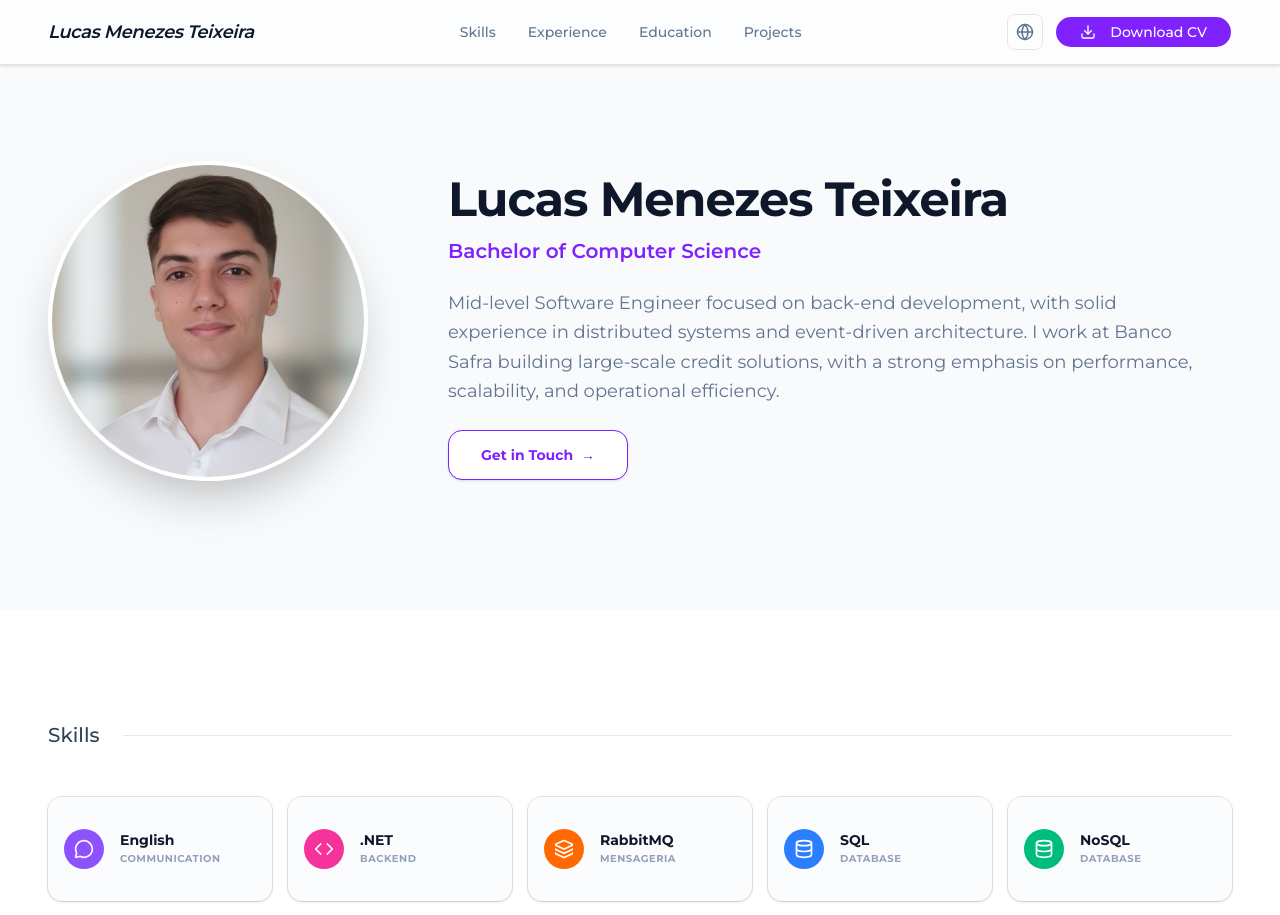
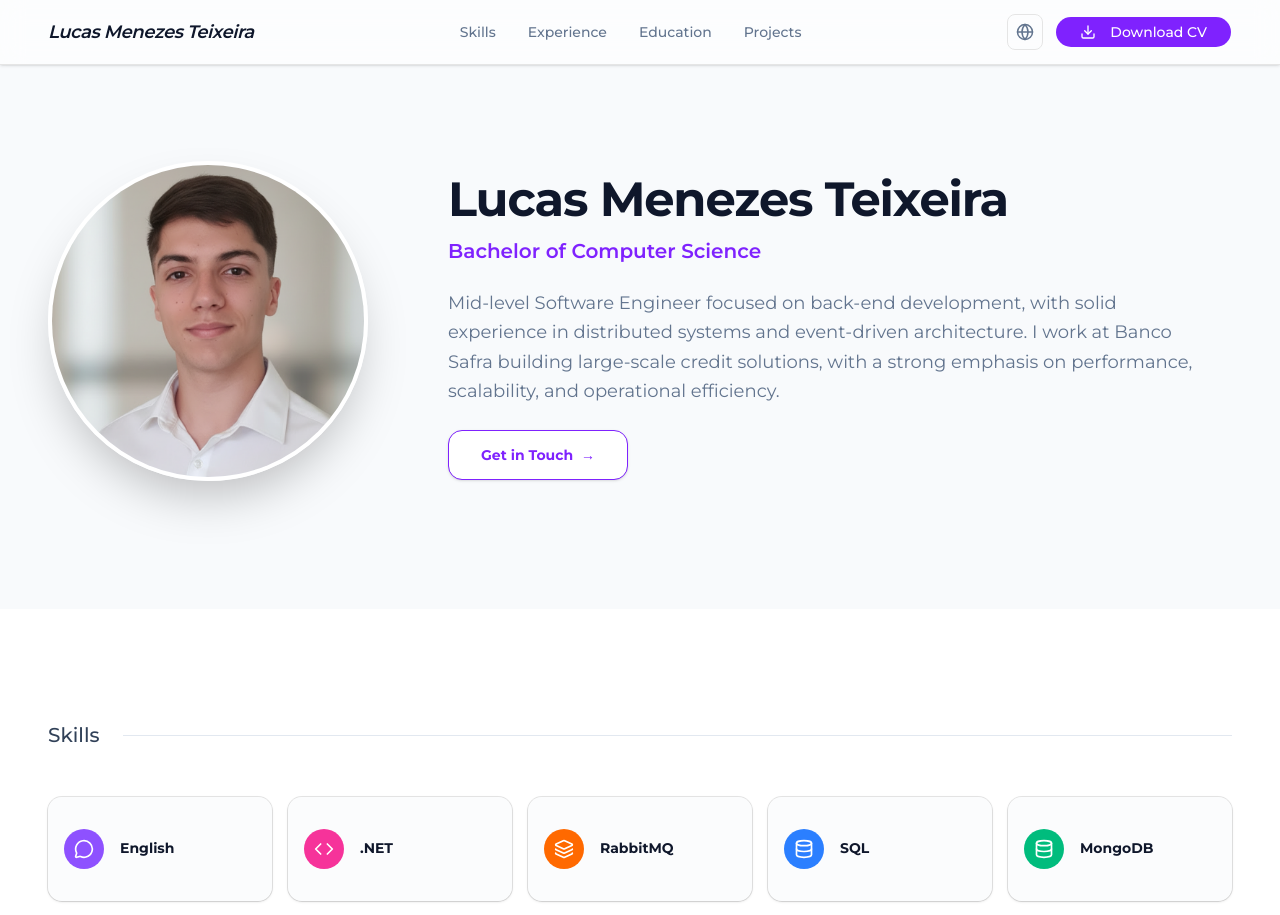
Before and after one commit to LucasTeixeira793/resume, a Next.js app: page / in a window 1280 px wide. Shown: the top 915 px of the page. Built offline with nearby package versions, Linux system fonts and the light colour scheme.

Commit message:
fix: skill labels

```diff
--- a/src/components/resume-page.jsx
+++ b/src/components/resume-page.jsx
@@ -54,7 +54,7 @@ const getSkillStyle = (skillName) => {
     '.NET': { icon: Code, color: 'bg-pink-500', cat: 'Backend' },
     'RabbitMQ': { icon: Layers, color: 'bg-orange-500', cat: 'Mensageria' },
     'SQL': { icon: Database, color: 'bg-blue-500', cat: 'Database' },
-    'NoSQL': { icon: Database, color: 'bg-emerald-500', cat: 'Database' },
+    'MongoDB': { icon: Database, color: 'bg-emerald-500', cat: 'Database' },
     'Estrutura de dados': { icon: GitMerge, color: 'bg-violet-600', cat: 'Fundamentos' },
     'Data Structures': { icon: GitMerge, color: 'bg-violet-600', cat: 'Fundamentals' },
     'Cloud': { icon: Cloud, color: 'bg-blue-400', cat: 'Infrastructure' },
@@ -316,7 +316,7 @@ export function ResumePage({ lang }) {
                         </div>
                         <div className="text-left flex-1">
                           <h3 className="font-bold text-slate-900 text-sm leading-tight">{skillItem[0]}</h3>
-                          <p className="text-[10px] uppercase tracking-wider text-slate-400 font-bold mt-0.5">{style.cat}</p>
+                          {/* <p className="text-[10px] uppercase tracking-wider text-slate-400 font-bold mt-0.5">{style.cat}</p> */}
                         </div>
                       </CardContent>
                     </Card>
--- a/src/data/en.js
+++ b/src/data/en.js
@@ -7,7 +7,7 @@ export const en = {
     ['.NET', 100],
     ['RabbitMQ', 100],
     ['SQL', 100],
-    ['NoSQL', 100],
+    ['MongoDB', 100],
     ['Data Structures', 70],
     ['Cloud', 75],
     ['Agile', 100],
--- a/src/data/pt-BR.js
+++ b/src/data/pt-BR.js
@@ -7,7 +7,7 @@ export const ptBR = {
     ['.NET', 100],
     ['RabbitMQ', 100],
     ['SQL', 100],
-    ['NoSQL', 100],
+    ['MongoDB', 100],
     ['Estrutura de dados', 70],
     ['Cloud', 75],
     ['Ágil', 100],
```
